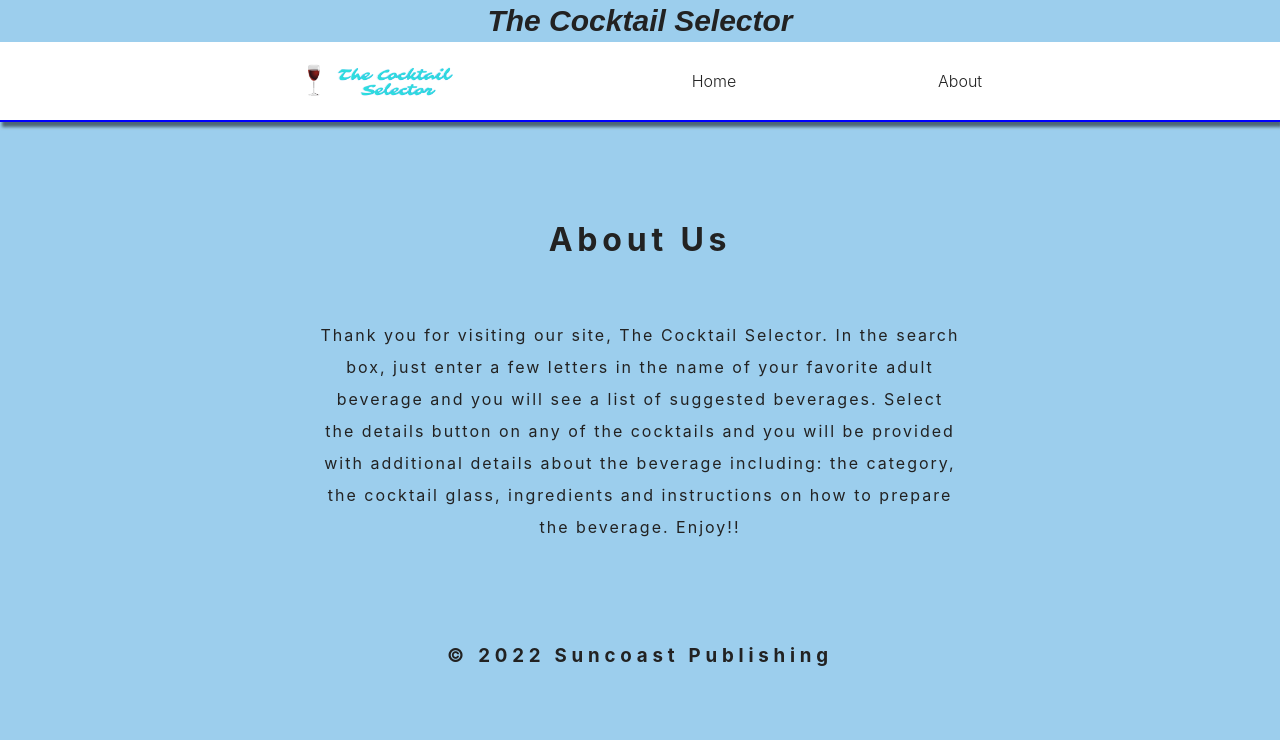
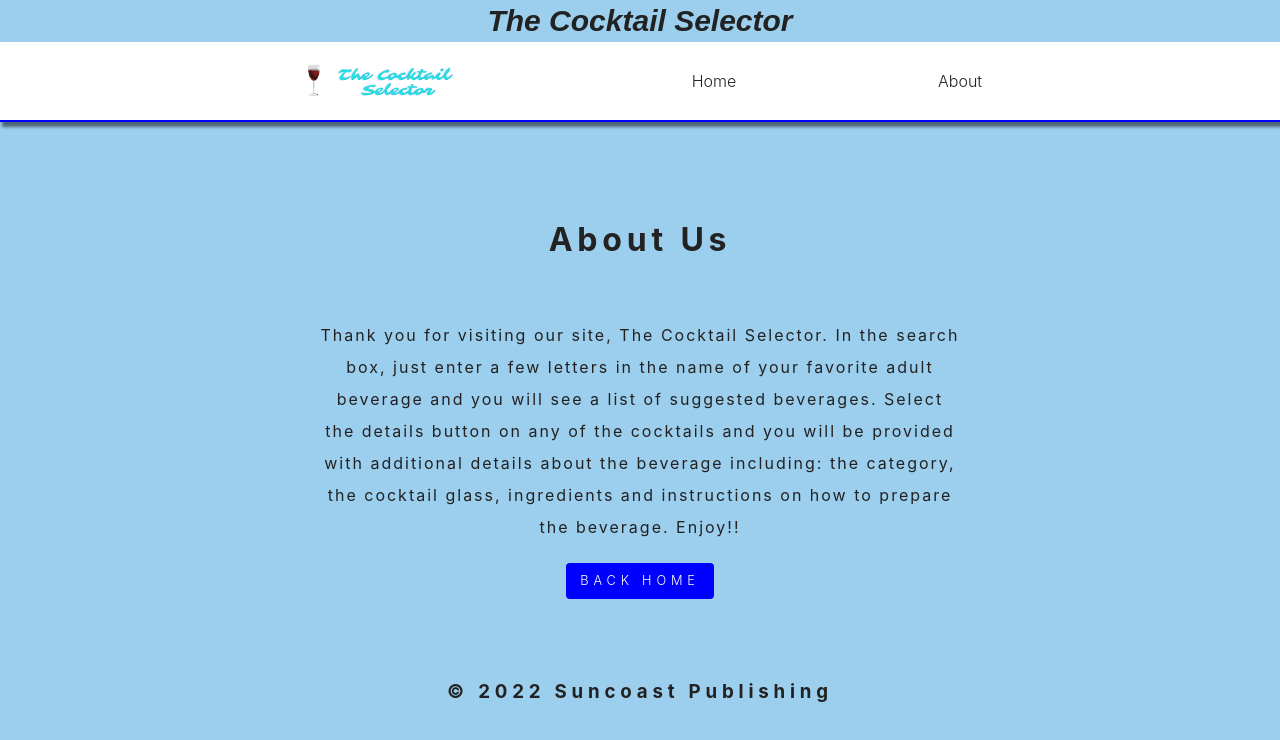
Before and after one commit to swanmac/Cocktail_Selector, a React (Create React App) app in the folder cocktail-selector/: page /about in a window 1280 px wide. Shown: the top 740 px of the page. Built offline with nearby package versions, Linux system fonts and the light colour scheme; the HTML template or start-up script is replaced by a standard one.

Commit message:
Add Back Home Button to About

```diff
--- a/cocktail-selector/src/components/About.jsx
+++ b/cocktail-selector/src/components/About.jsx
@@ -1,4 +1,5 @@
 import React from "react";
+import { Link } from 'react-router-dom'
 
 export default function About() {
   return (
@@ -8,6 +9,11 @@
         Thank you for visiting our site, The Cocktail Selector. In the search box, just enter a few letters in the name of your favorite adult beverage and you will see a list of suggested beverages. Select the details button on any of the cocktails and you will be provided with additional details about the beverage including: the category, the cocktail glass, ingredients and instructions on how to prepare the beverage. Enjoy!!
 
       </p>
+      <div className='backHome'>
+      <Link to='/' className='btn btn-primary'>
+          back home
+        </Link>
+      </div>
     </section>
   );
 }
```
